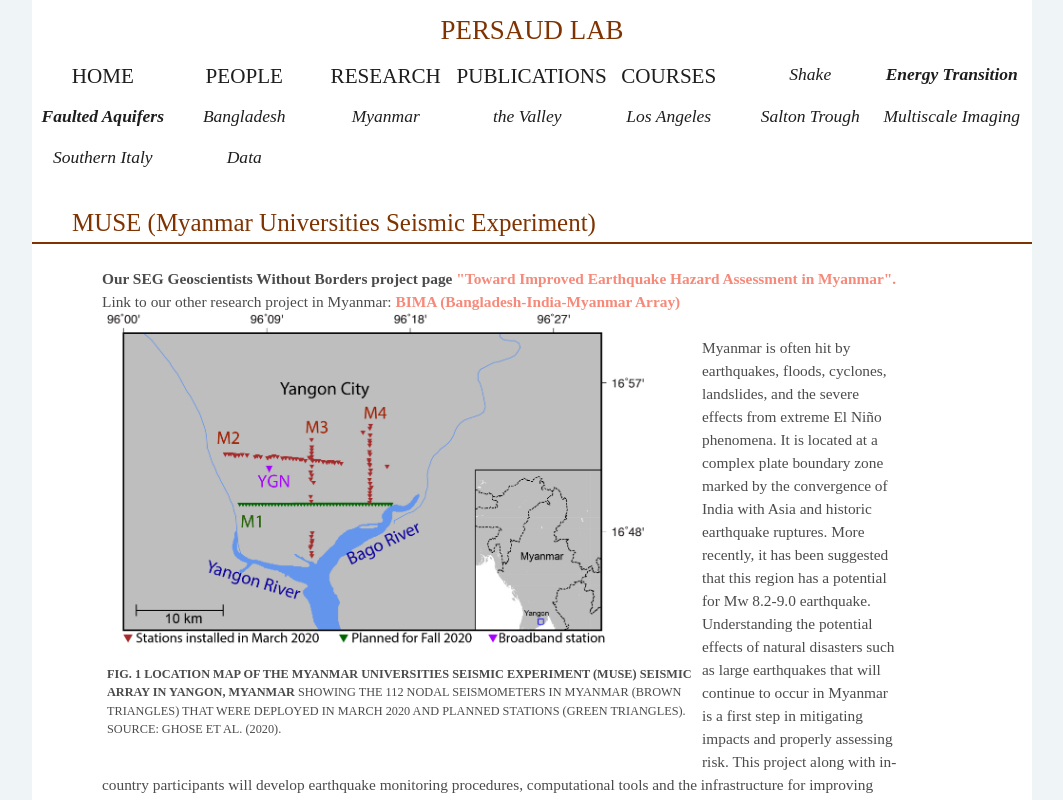
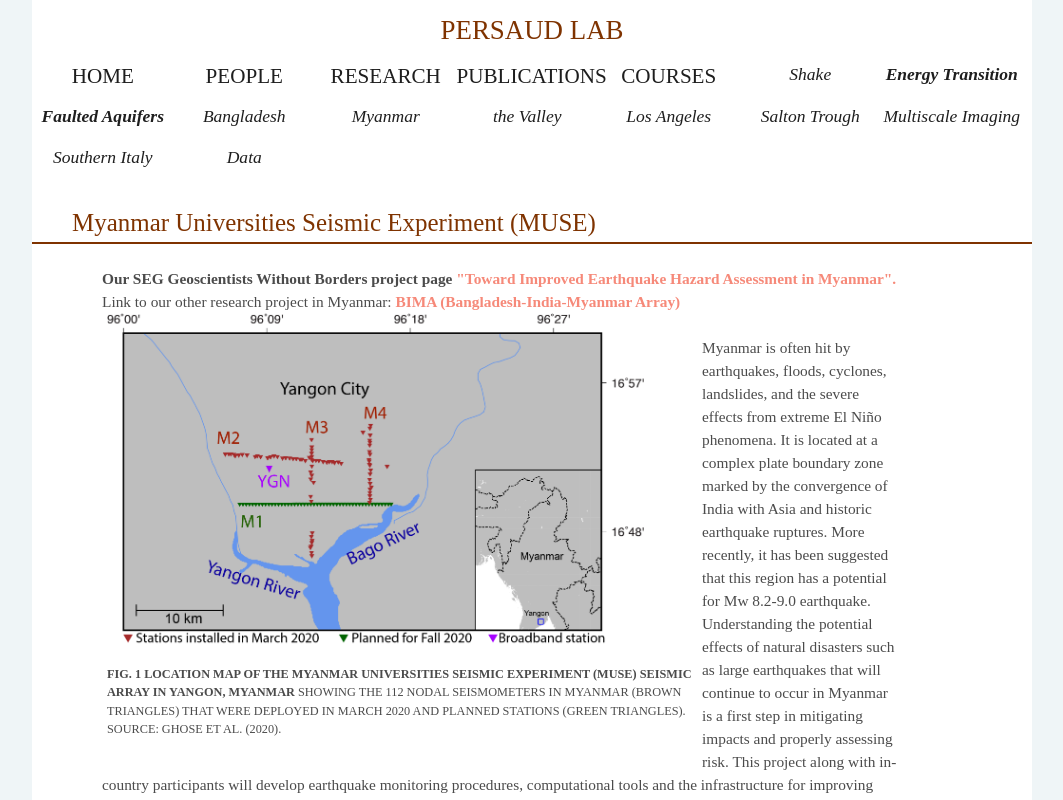
Before and after one commit to persaud-lab/persaud-lab.github.io, a plain HTML site: page MUSE.html in a window 1280 px wide. Shown: the top 800 px of the page, without its empty margins (108-1171 px from the left). Drawn offline with Linux system fonts and the light colour scheme; a web font is replaced by a local one.

Commit message:
Add files via upload

```diff
--- a/MUSE.html
+++ b/MUSE.html
@@ -39,7 +39,7 @@
     </nav>
   </header>
   <br><br>
-  <div id="subheader">MUSE (Myanmar Universities Seismic Experiment)
+  <div id="subheader">Myanmar Universities Seismic Experiment (MUSE)
   </div>
 
   <research><br>
```
